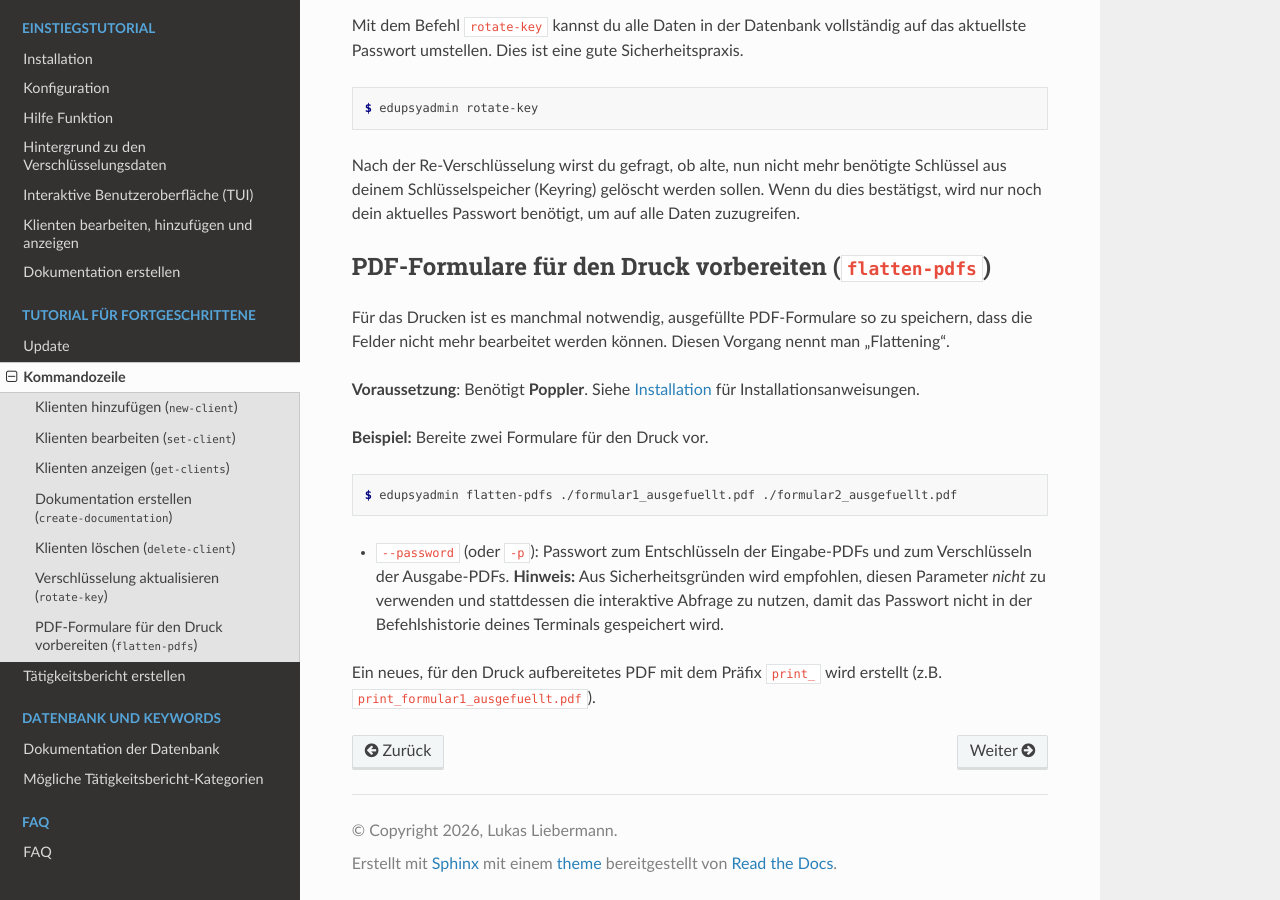
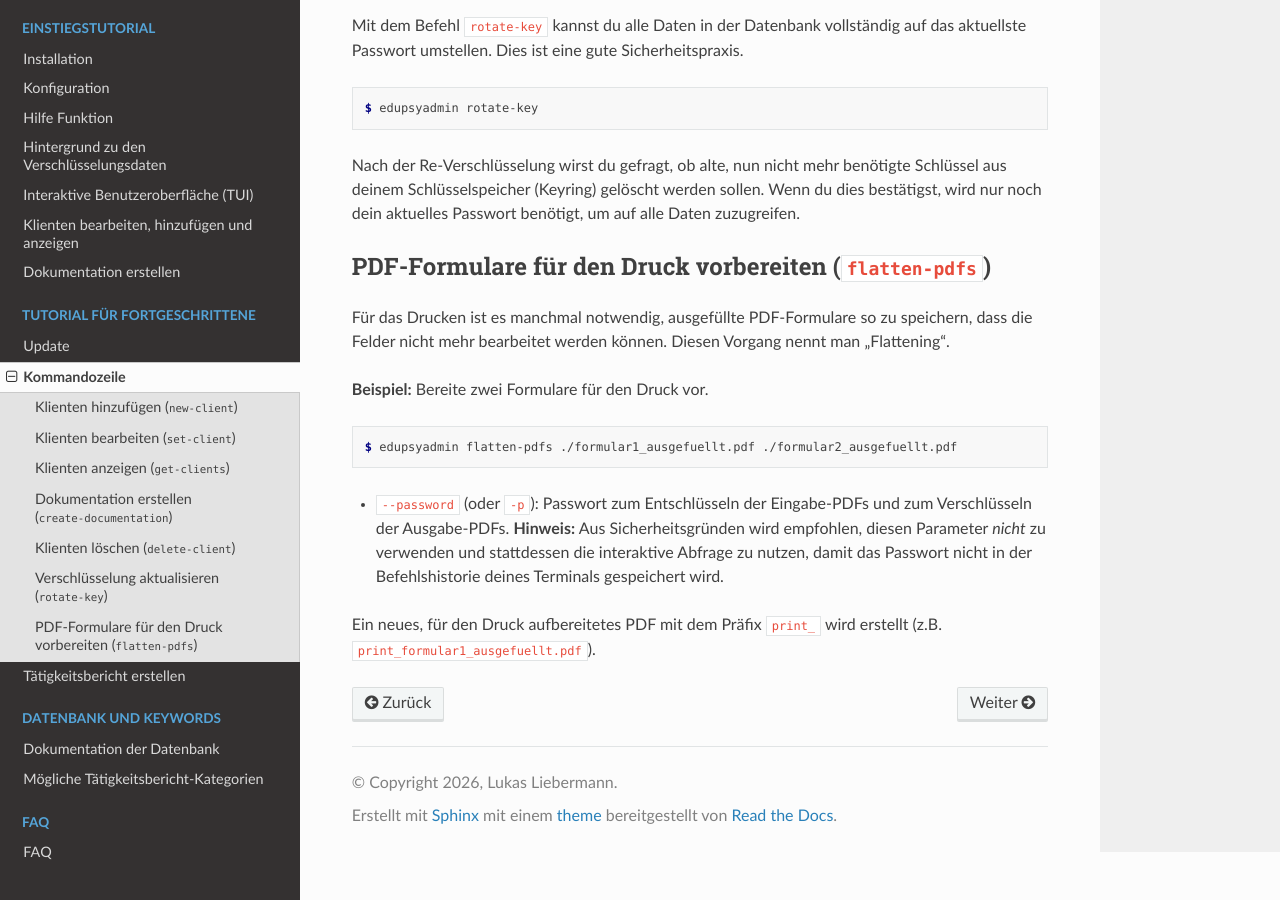
Before and after one commit to LKirst/edupsyadmin, a Sphinx documentation site: the page built from docs/tutorial/cli.rst, in a window 1280 px wide and 900 px high, scrolled down 3088 px. Built offline with Sphinx 7.4.7 and the Read the Docs theme 3.1.0, drawn with Linux system fonts in a browser that asks for light colours.

Commit message:
docs(tutorial.cli): remove note about poppler
Poppler is no longer needed.

```diff
--- a/docs/tutorial/cli.rst
+++ b/docs/tutorial/cli.rst
@@ -187,9 +187,6 @@ Für das Drucken ist es manchmal notwendig, ausgefüllte PDF-Formulare so zu
 speichern, dass die Felder nicht mehr bearbeitet werden können. Diesen Vorgang
 nennt man "Flattening".
 
-**Voraussetzung**: Benötigt **Poppler**. Siehe :doc:`installation` für
-Installationsanweisungen.
-
 **Beispiel:** Bereite zwei Formulare für den Druck vor.
 
 .. code-block:: console
```
